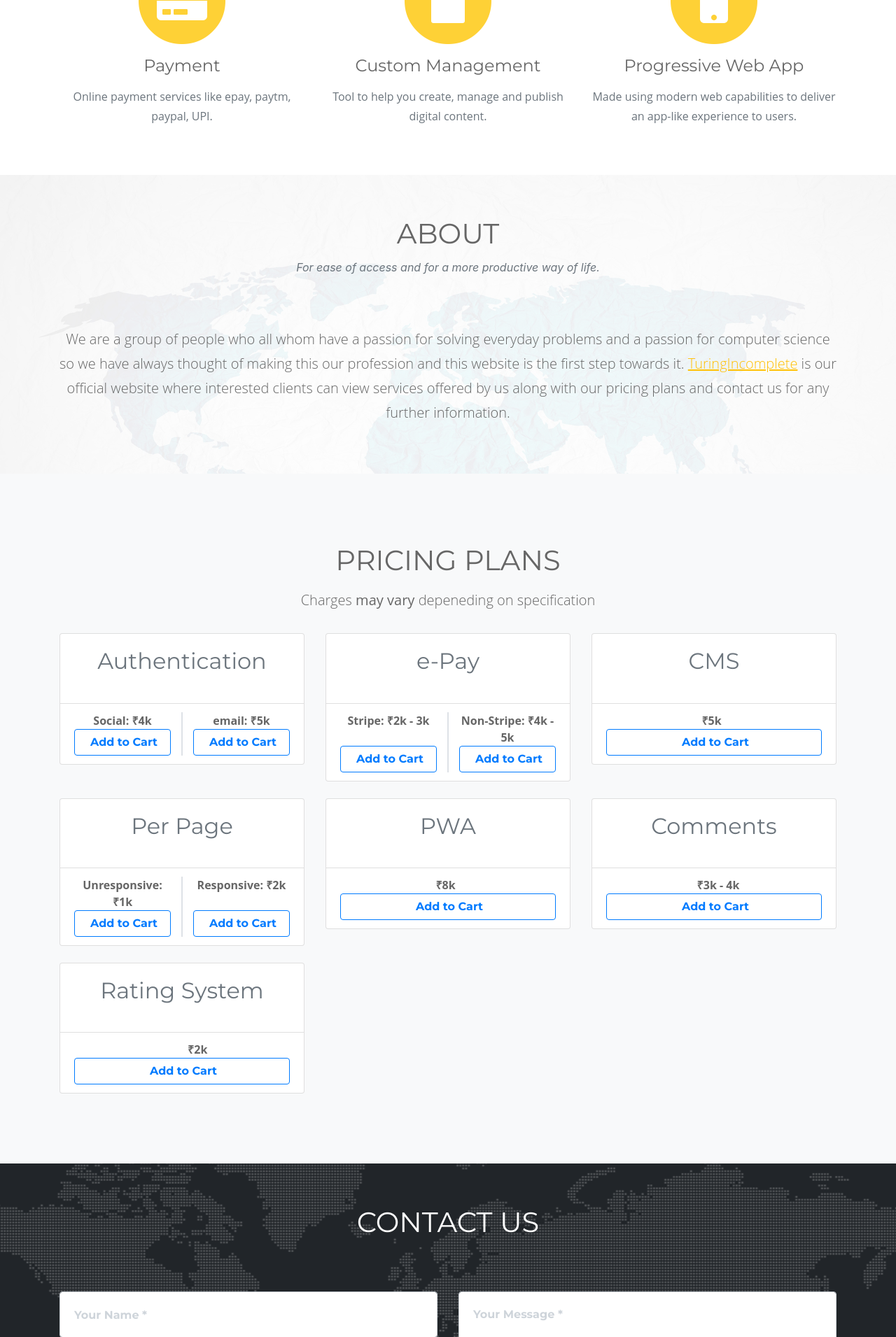
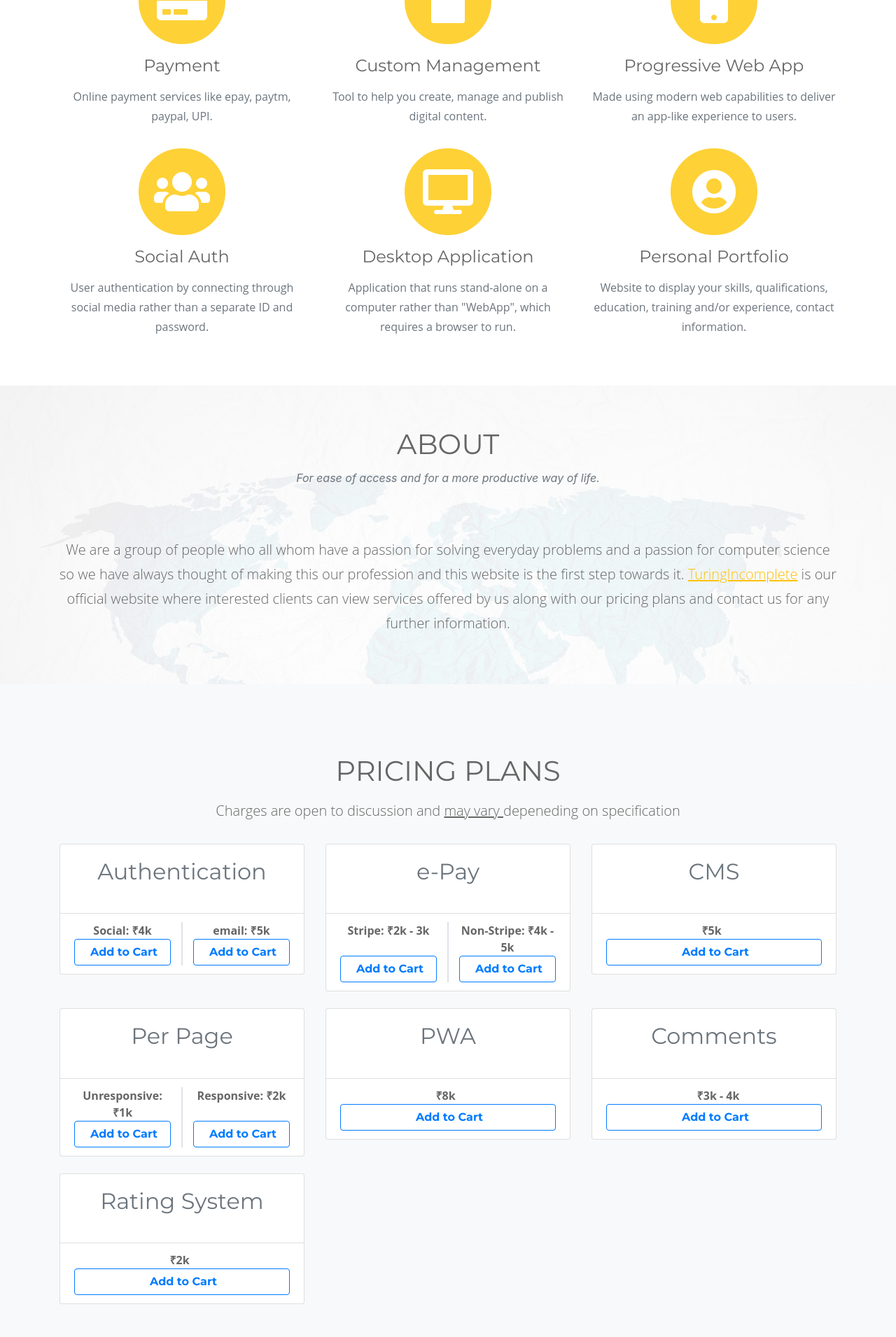
Before and after one commit to sourcificer/TuringIncomplete_WebSite, a Django app: page / in a window 1280 px wide. Shown: the part 999-2910 px from the top of the page at 70% size. Run offline with Django 3.2, Linux system fonts and the light colour scheme; some libraries are stand-ins or nearby versions; some web fonts are replaced.

Commit message:
Added some more services

```diff
--- a/templates/index.html
+++ b/templates/index.html
@@ -109,6 +109,30 @@
           </span>
           <h4 class="service-heading">Progressive Web App</h4>
           <p class="text-muted">Made using modern web capabilities to deliver an app-like experience to users.</p>
+        </div>
+        <div class="col-md-4">
+            <span class="fa-stack fa-4x">
+              <i class="fas fa-circle fa-stack-2x text-primary"></i>
+              <i class="fas fa-users fa-stack-1x fa-inverse"></i>
+            </span>
+            <h4 class="service-heading">Social Auth</h4>
+            <p class="text-muted">User authentication by connecting through social media rather than a separate ID and password.</p>
+        </div>
+        <div class="col-md-4">
+            <span class="fa-stack fa-4x">
+              <i class="fas fa-circle fa-stack-2x text-primary"></i>
+              <i class="fas fa-desktop fa-stack-1x fa-inverse"></i>
+            </span>
+            <h4 class="service-heading">Desktop Application</h4>
+            <p class="text-muted">Application that runs stand-alone on a computer rather than "WebApp", which requires a browser to run.</p>
+        </div>
+        <div class="col-md-4">
+            <span class="fa-stack fa-4x">
+              <i class="fas fa-circle fa-stack-2x text-primary"></i>
+              <i class="fas fa-user-circle fa-stack-1x fa-inverse"></i>
+            </span>
+            <h4 class="service-heading">Personal Portfolio</h4>
+            <p class="text-muted">Website to display your skills, qualifications, education, training and/or experience, contact information.</p>
         </div>
       </div>
     </div>
@@ -298,7 +322,7 @@
   <section class="bg-light page-section" id="pricing_plans">
   <div class="container">
       <h2 class="section-heading text-center text-uppercase">Pricing Plans</h2>
-      <p class="lead text-center">Charges <strong>may vary </strong> depeneding on specification</p>
+      <p class="lead text-center">Charges are open to discussion and <u>may vary </u> depeneding on specification</p>
       <!--GRID ROW-->
       <div class="row mt-4">
         <!--FIRST CARD-->
@@ -481,7 +505,7 @@
               </div>
             </a>
             <div class="card-footer">
-                <div class="col-md-8 border-center text-right font-weight-bold">
+                <div class="col-md-7 border-center text-right font-weight-bold">
                   <span class="align-top font-medium">₹</span>2k
                 </div>
                 <button type="button" class="btn btn-outline-primary btn-block" tabindex="0"><span
```
